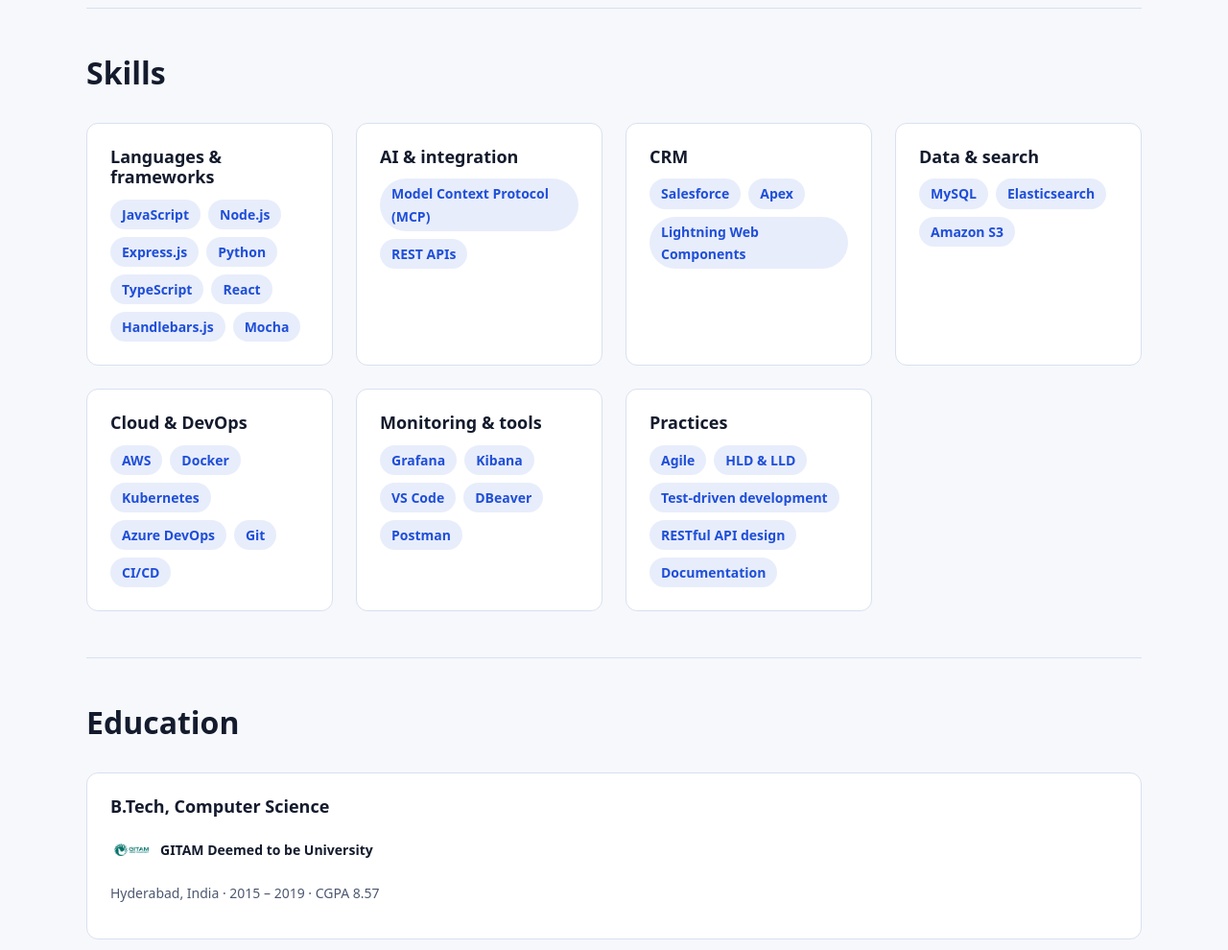
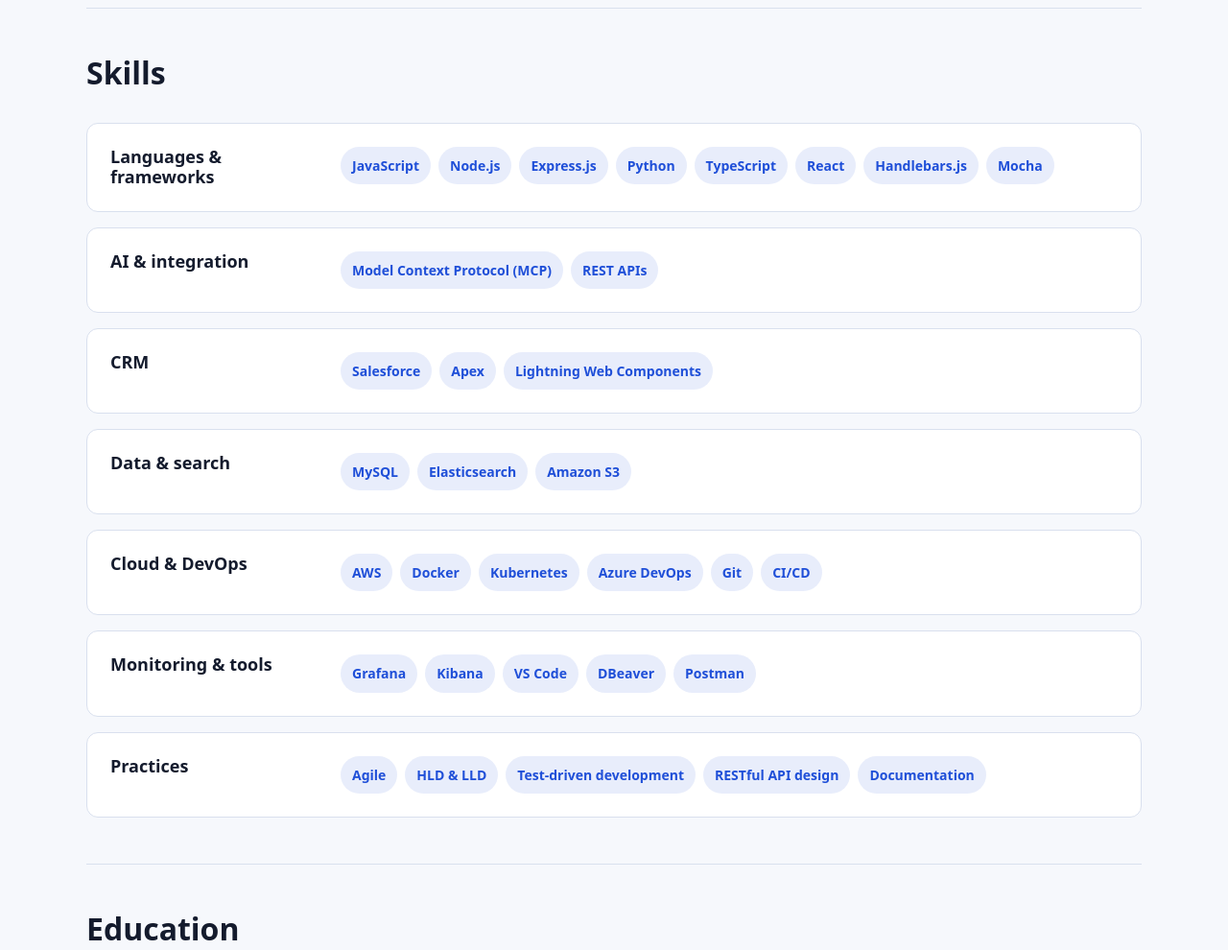
Before and after one commit to VenkatNaveenMedarametla/VenkatNaveenMedarametla.github.io, a plain HTML site: page index.html in a window 1280 px wide. Shown: the part 1580-2570 px from the top of the page at 96% size. Drawn offline with Linux system fonts and the light colour scheme.

Commit message:
Present skill categories as label and chip rows
Co-authored-by: Cursor <cursoragent@cursor.com>

```diff
--- a/css/components.css
+++ b/css/components.css
@@ -335,6 +335,7 @@
 
 .card__title,
 .skill-group__title {
+  margin: 0;
   font-size: var(--font-size-lg);
   color: var(--color-text);
 }
@@ -350,11 +351,11 @@
   display: flex;
   flex-wrap: wrap;
   gap: var(--space-2);
-  margin-top: var(--space-3);
+  margin: 0;
 }
 
 .chips > li {
-  padding: var(--space-1) var(--space-3);
+  padding: var(--space-2) var(--space-3);
   border-radius: var(--radius-pill);
   background: var(--color-accent-soft);
   color: var(--color-accent);
--- a/css/layout.css
+++ b/css/layout.css
@@ -85,8 +85,14 @@
 
 .skill-grid {
   display: grid;
-  grid-template-columns: repeat(auto-fill, minmax(var(--card-min-width), 1fr));
-  gap: var(--space-5);
+  gap: var(--space-4);
+}
+
+.skill-group {
+  display: grid;
+  grid-template-columns: minmax(0, 14rem) minmax(0, 1fr);
+  gap: var(--space-4);
+  align-items: start;
 }
 
 .site-footer {
@@ -137,4 +143,8 @@
   .contact-layout {
     grid-template-columns: 1fr;
   }
+
+  .skill-group {
+    grid-template-columns: 1fr;
+  }
 }
```
